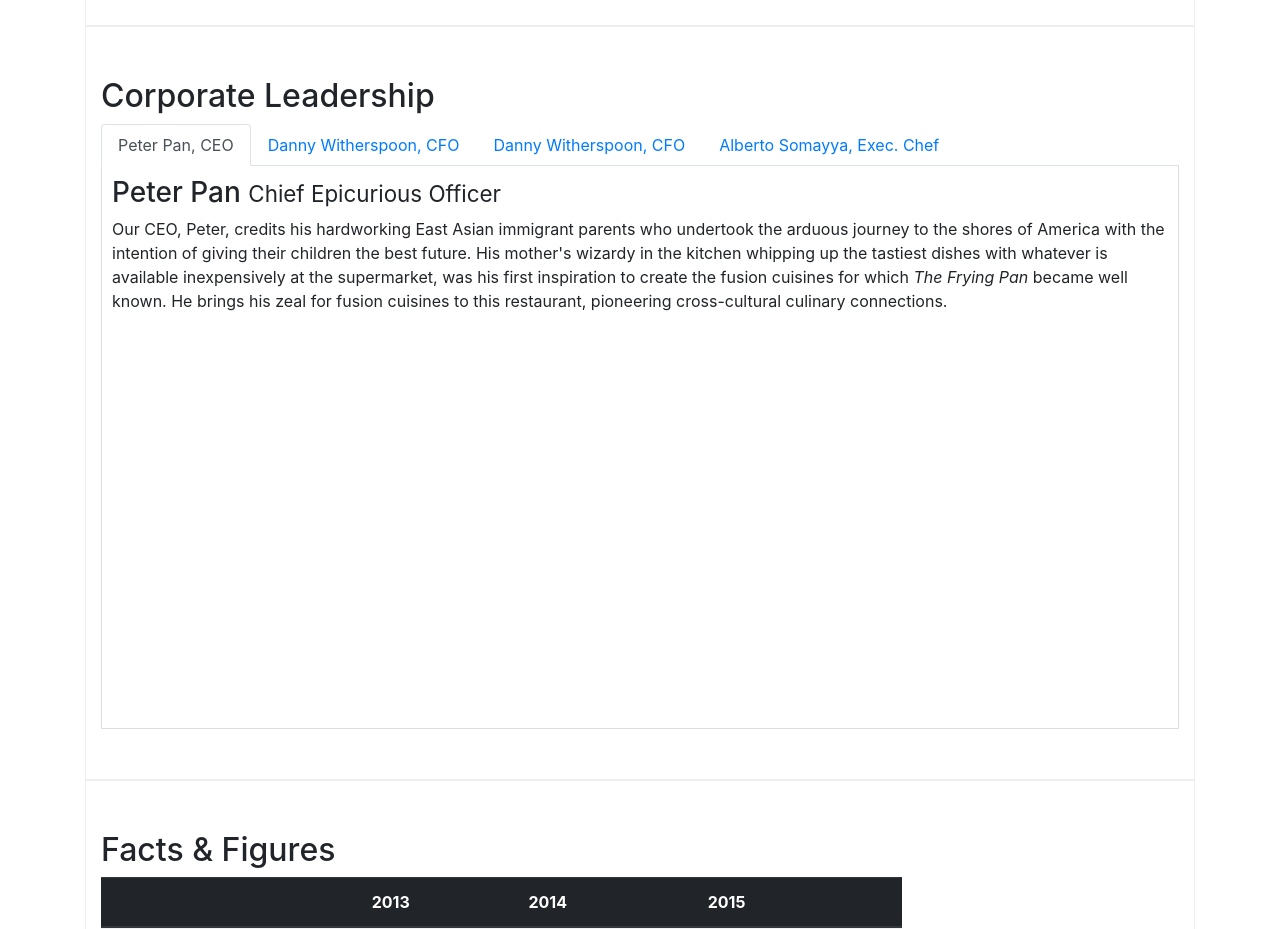
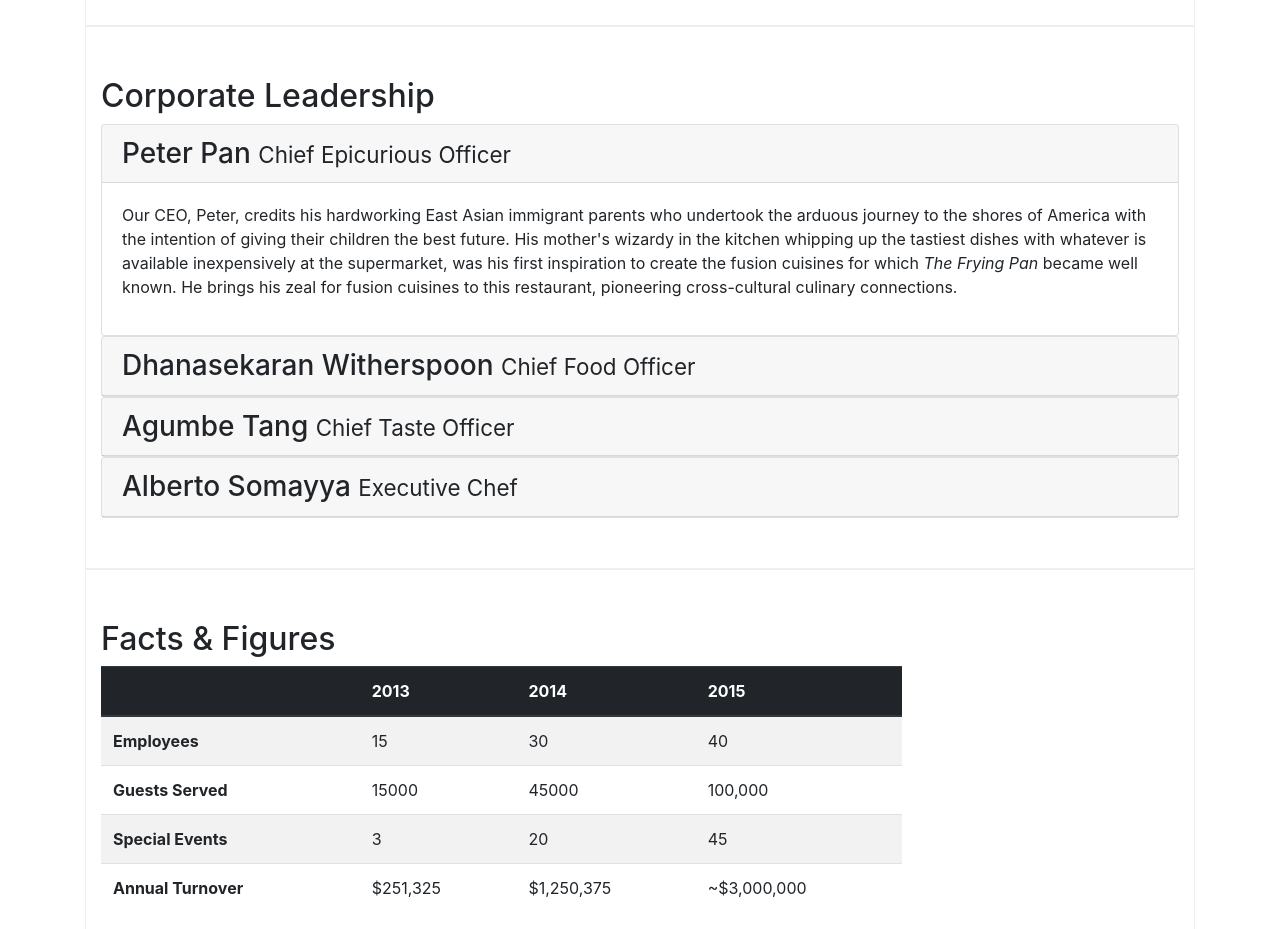
Before and after one commit to Bereket-U/conFusion, a website: page aboutus.html in a window 1280 px wide. Shown: the part 960-1889 px from the top of the page. Drawn offline with nearby package versions, Linux system fonts and the light colour scheme.

Commit message:
added accordion/aboutus

```diff
--- a/aboutus.html
+++ b/aboutus.html
@@ -104,47 +104,81 @@
         <div class="row row-content">
             <div class="col-12">
                 <h2>Corporate Leadership</h2>
-                <ul class="nav nav-tabs">
-                    <li class="nav-item">
-                      <a class="nav-link active" href="#peter"
-                        role="tab" data-toggle="tab">Peter Pan, CEO</a>
-                    </li>
-                    <li class="nav-item">
-                      <a class="nav-link" href="#danny" role="tab"
-                        data-toggle="tab">Danny Witherspoon, CFO</a>
-                    </li>
-                    <li class="nav-item">
-                        <a class="nav-link" href="#agumbe" role="tab"
-                          data-toggle="tab">Danny Witherspoon, CFO</a>
-                      </li>
 
-                    <li class="nav-item">
-                      <a class="nav-link" href="#alberto" role="tab"
-                        data-toggle="tab">Alberto Somayya, Exec. Chef</a>
-                    </li>
-                </ul>
+                <div id="accordian">
+                   <div class="card">
+                       <div class="card-header" role="tab" id="peterhead">
+                        <h3 class="mb-0">
+                            <a data-toggle="collapse" data-target="#peter">
+                                Peter Pan <small>Chief Epicurious Officer</small>
+                            </a>
+                        </h3>
 
-                <div class="tab-content">
-                    <div role="tabpanel" class="tab-pane fade show active" id="peter">
-                      <h3>Peter Pan <small>Chief Epicurious Officer</small></h3>
-                      <p>Our CEO, Peter, credits his hardworking East Asian immigrant parents who undertook the arduous journey to the shores of America with the intention of giving their children the best future. His mother's wizardy in the kitchen whipping up the tastiest dishes with whatever is available inexpensively at the supermarket, was his first inspiration to create the fusion cuisines for which <em>The Frying Pan</em> became well known. He brings his zeal for fusion cuisines to this restaurant, pioneering cross-cultural culinary connections.</p>
+                       </div>
+                      <div role="tabpanel" class="collapse show" id="peter" data-parent="#accordian">
+                          <div class="card-body">
+                            <p class="d-none d-sm-block">Our CEO, Peter, credits his hardworking East Asian immigrant parents who undertook the arduous journey to the shores of America with the intention of giving their children the best future. His mother's wizardy in the kitchen whipping up the tastiest dishes with whatever is available inexpensively at the supermarket, was his first inspiration to create the fusion cuisines for which <em>The Frying Pan</em> became well known. He brings his zeal for fusion cuisines to this restaurant, pioneering cross-cultural culinary connections.</p>
+                          </div>
+
+                      </div>
+                   </div>
+
+
+
+
+                   <div class="card">
+                    <div class="card-header" role="tab" id="dannyhead">
+                     <h3 class="mb-0">
+                         <a data-toggle="collapse" data-target="#danny">
+                            Dhanasekaran Witherspoon <small>Chief Food Officer</small>
+                         </a>
+                     </h3>
+
+                    </div>
+                   <div role="tabpanel" class="collapse" id="danny" data-parent="#accordian">
+                       <div class="card-body">
+                         <p class="d-none d-sm-block">Our CEO, Peter, credits his hardworking East Asian immigrant parents who undertook the arduous journey to the shores of America with the intention of giving their children the best future. His mother's wizardy in the kitchen whipping up the tastiest dishes with whatever is available inexpensively at the supermarket, was his first inspiration to create the fusion cuisines for which <em>The Frying Pan</em> became well known. He brings his zeal for fusion cuisines to this restaurant, pioneering cross-cultural culinary connections.</p>
+                       </div>
+
+                   </div>
+                </div>
+
+
+                <div class="card">
+                    <div class="card-header" role="tab" id="agumbehead">
+                     <h3 class="mb-0">
+                         <a data-toggle="collapse" data-target="#agumbe">
+                            Agumbe Tang <small>Chief Taste Officer</small>
+                         </a>
+                     </h3>
+
+                    </div>
+                   <div role="tabpanel" class="collapse" id="agumbe" data-parent="#accordian">
+                       <div class="card-body">
+                        <p class="d-none d-sm-block">Blessed with the most discerning gustatory sense, Agumbe, our CTO, personally ensures that every dish that we serve meets his exacting tastes. Our chefs dread the tongue lashing that ensues if their dish does not meet his exacting standards. He lives by his motto, <em>You click only if you survive my lick.</em></p>
                     </div>
 
-                    <div role="tabpanel" class="tab-pene fade" id="danny">
-                      <h3>Dhanasekaran Witherspoon <small>Chief Food Officer</small></h3>
-                      <p>Our CFO, Danny, as he is affectionately referred to by his colleagues, comes from a long established family tradition in farming and produce. His experiences growing up on a farm in the Australian outback gave him great appreciation for varieties of food sources. As he puts it in his own words, <em>Everything that runs, wins, and everything that stays, pays!</em></p>
+                   </div>
+                </div>
+
+                <div class="card">
+                    <div class="card-header" role="tab" id="albertohead">
+                     <h3 class="mb-0">
+                         <a data-toggle="collapse" data-target="#alberto">
+                            Alberto Somayya <small>Executive Chef</small>
+                         </a>
+                     </h3>
+
+                    </div>
+                   <div role="tabpanel" class="collapse" id="alberto" data-parent="#accordian">
+                       <div class="card-body">
+                        <p class="d-none d-sm-block">Award winning three-star Michelin chef with wide International experience having worked closely with whos-who in the culinary world, he specializes in creating mouthwatering Indo-Italian fusion experiences. He says, <em>Put together the cuisines from the two craziest cultures, and you get a winning hit! Amma Mia!</em></p>
                     </div>
 
-                    <div role="tabpanel" class="tab-pene fade" id="agumbe">
-                      <h3>Agumbe Tang <small>Chief Taste Officer</small></h3>
-                      <p>Blessed with the most discerning gustatory sense, Agumbe, our CTO, personally ensures that every dish that we serve meets his exacting tastes. Our chefs dread the tongue lashing that ensues if their dish does not meet his exacting standards. He lives by his motto, <em>You click only if you survive my lick.</em></p>
+                   </div>
+                </div>
 
-                    </div>
 
-                    <div role="tabpanel" class="tab-pene fade" id="alberto">
-                       <h3>Alberto Somayya <small>Executive Chef</small></h3>
-                       <p>Award winning three-star Michelin chef with wide International experience having worked closely with whos-who in the culinary world, he specializes in creating mouthwatering Indo-Italian fusion experiences. He says, <em>Put together the cuisines from the two craziest cultures, and you get a winning hit! Amma Mia!</em></p>
-                    </div>
                 </div>
 
             </div>
```
